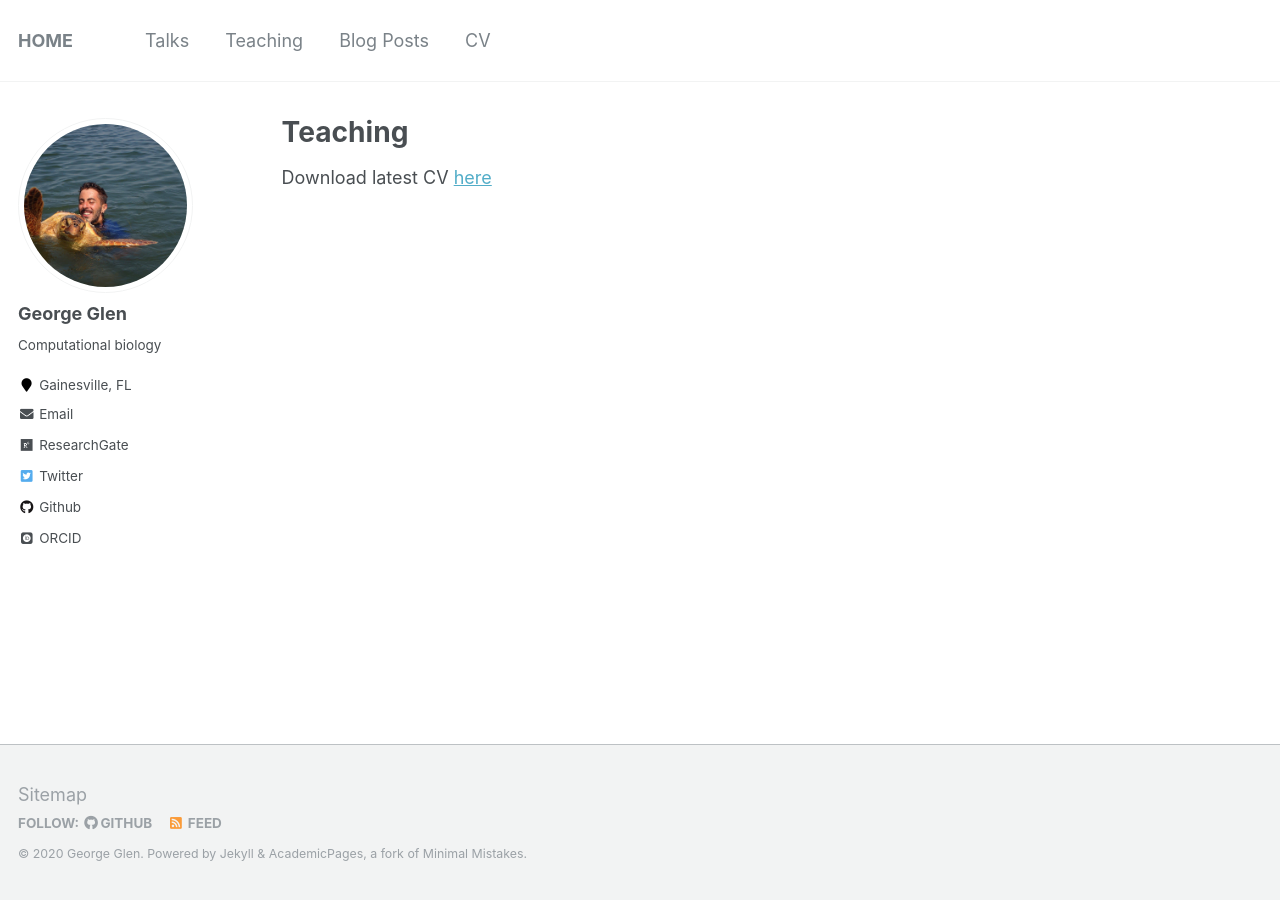
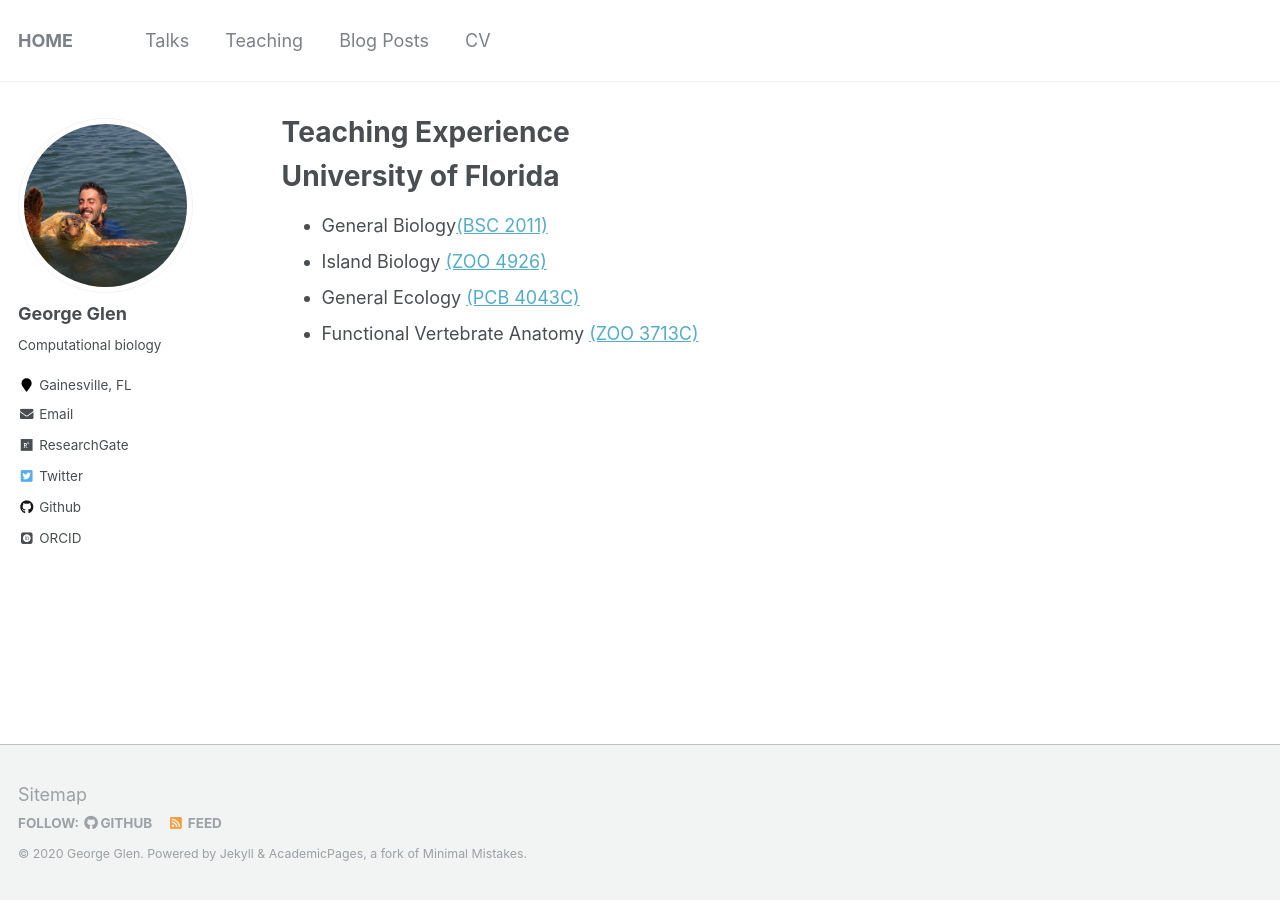
Before and after one commit to constantin-george/constantin-george.github.io, a Jekyll site: the page built from _pages/teaching.md, in a window 1280 px wide. Built offline with Jekyll 4.4.1, drawn with Linux system fonts in a browser that asks for light colours; some web fonts are replaced.

Commit message:
Update teaching.md

```diff
--- a/_pages/teaching.md
+++ b/_pages/teaching.md
@@ -1,10 +1,16 @@
 ---
 layout: archive
-title: "Teaching"
+title: "Teaching Experience"
 permalink: /teaching/
 author_profile: true
 ---
 
 {% include base_path %}
 
-Download latest CV [here](http://constantin-george.github.io/files/CV_GG.pdf)
+University of Florida
+=========
+
+* General Biology[(BSC 2011)](https://biology.ufl.edu/files/BSC2011-Integrated-Principles-of-Biology-II-LA.pdf)
+* Island Biology [(ZOO 4926)](https://biology.ufl.edu/files/Island-Biology-2018-Syllabus.pdf)
+* General Ecology [(PCB 4043C)](https://biology.ufl.edu/files/PCB4043C-General-Ecology-1.pdf)
+* Functional Vertebrate Anatomy [(ZOO 3713C)](https://biology.ufl.edu/files/ZOO3713C-Functional-Vertebrate-Anatomy-1-1.pdf)
```
